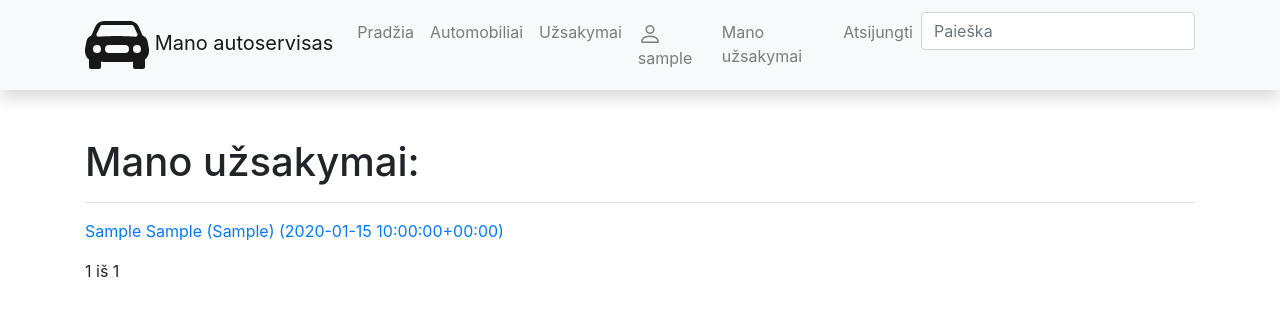
After one commit to TomasNorv/autoservisas_2023_01_naujas, a Django app: page /autoservice/manouzsakymai/ in a window 1280 px wide. The commit adds this page. Shown: the top 316 px of the page. Run offline with Django 4.2, Linux system fonts and the light colour scheme; a user stored in the database is signed in; tables that the repository leaves empty hold one stand-in row (values such as "Sample post"); some libraries are stand-ins or nearby versions.

Commit message:
8: +Padaryti meniu punktą "Mano Užsakymai", kuris vestų į puslapį, kuriame prisijungęs vartotojas galėtų matyti tik savo užsakymus.

```diff
--- a/mysite/autoservice/templates/base.html
+++ b/mysite/autoservice/templates/base.html
@@ -38,8 +38,8 @@
                 <path fill-rule="evenodd" d="M13 14s1 0 1-1-1-4-6-4-6 3-6 4 1 1 1 1h10zm-9.995-.944v-.002.002zM3.022 13h9.956a.274.274 0 00.014-.002l.008-.002c-.001-.246-.154-.986-.832-1.664C11.516 10.68 10.289 10 8 10c-2.29 0-3.516.68-4.168 1.332-.678.678-.83 1.418-.832 1.664a1.05 1.05 0 00.022.004zm9.974.056v-.002.002zM8 7a2 2 0 100-4 2 2 0 000 4zm3-2a3 3 0 11-6 0 3 3 0 016 0z" clip-rule="evenodd"/>
               </svg>
             {{ user.get_username }}</a></li>
-            <li class="nav-item"><a class="nav-link" href="">Mano užsakymai</a></li>
-            <li class="nav-item"><a class="nav-link" href="">Naujas užsakymas</a></li>
+            <li class="nav-item"><a class="nav-link" href="{% url 'mano_uzsakymai' %}">Mano užsakymai</a></li>
+<!--            <li class="nav-item"><a class="nav-link" href="">Naujas užsakymas</a></li>-->
             <li class="nav-item"><a class="nav-link" href="{% url 'logout' %}">Atsijungti</a></li>
           {% else %}
             <li class="nav-item"><a class="nav-link" href="{% url 'login' %}">Prisijungti</a></li>
--- /dev/null
+++ b/mysite/autoservice/templates/user_uzsakymai.html
@@ -0,0 +1,27 @@
+{% extends "base.html" %}
+{% block title %}Mano užsakymai{% endblock %}
+
+{% block content %}
+<h1>Mano užsakymai:</h1>
+{% for uzsakymas in uzsakymai %}
+<hr>
+<p><a href="{% url 'uzsakymas' uzsakymas.pk %}">{{ uzsakymas }}</a></p>
+{% endfor %}
+<div class="pagination">
+    <span class="step-links">
+        {% if page_obj.has_previous %}
+            <a href="?page=1">&laquo; pirmas</a>
+            <a href="?page={{ page_obj.previous_page_number }}">atgal</a>
+        {% endif %}
+
+        <span class="current">
+            {{ page_obj.number }} iš {{ page_obj.paginator.num_pages }}
+        </span>
+
+        {% if page_obj.has_next %}
+            <a href="?page={{ page_obj.next_page_number }}">pirmyn</a>
+            <a href="?page={{ page_obj.paginator.num_pages }}">paskutinis &raquo;</a>
+        {% endif %}
+    </span>
+</div>
+{% endblock %}
--- a/mysite/autoservice/templates/uzsakymas.html
+++ b/mysite/autoservice/templates/uzsakymas.html
@@ -5,6 +5,8 @@
 <ul>
     <li>Automobilis: <b>{{ uzsakymas.automobilis }}</b></li>
     <li>Data: <b>{{ uzsakymas.data }}</b></li>
+    <li>Terminas: <b>{{ uzsakymas.terminas }}</b></li>
+    <li>Vartotojas: <b>{{ uzsakymas.vartotojas }}</b></li>
     <li>Būsena: <b>{{ uzsakymas.get_status_display }}</b></li>
 </ul>
 <hr>
--- a/mysite/autoservice/urls.py
+++ b/mysite/autoservice/urls.py
@@ -8,4 +8,5 @@ urlpatterns = [
     path("uzsakymai/", views.UzsakymasListView.as_view(), name="uzsakymai"),
     path("uzsakymai/<int:pk>", views.UzsakymasDetailView.as_view(), name="uzsakymas"),
     path('search/', views.search, name='search'),
+    path("manouzsakymai/", views.UserUzsakymasListView.as_view(), name="mano_uzsakymai"),
 ]
--- a/mysite/autoservice/views.py
+++ b/mysite/autoservice/views.py
@@ -3,6 +3,7 @@ from .models import Paslauga, Automobilis, Uzsakymas
 from django.views import generic
 from django.core.paginator import Paginator
 from django.db.models import Q
+
 
 # Create your views here.
 def index(request):
@@ -51,7 +52,20 @@ class UzsakymasDetailView(generic.DetailView):
     template_name = "uzsakymas.html"
     context_object_name = "uzsakymas"
 
+
 def search(request):
     query = request.GET.get('query')
-    search_results = Automobilis.objects.filter(Q(klientas__icontains=query) | Q(automobilio_modelis__marke__icontains=query) | Q(automobilio_modelis__modelis__icontains=query) | Q(valstybinis_nr__icontains=query) | Q(vin_kodas__icontains=query))
+    search_results = Automobilis.objects.filter(
+        Q(klientas__icontains=query) | Q(automobilio_modelis__marke__icontains=query) | Q(automobilio_modelis__modelis__icontains=query) | Q(valstybinis_nr__icontains=query) | Q(
+            vin_kodas__icontains=query))
     return render(request, 'search.html', {'automobiliai': search_results, 'query': query})
+
+
+class UserUzsakymasListView(generic.ListView):
+    model = Uzsakymas
+    paginate_by = 3
+    template_name = "user_uzsakymai.html"
+    context_object_name = "uzsakymai"
+
+    def get_queryset(self):
+        return Uzsakymas.objects.filter(vartotojas=self.request.user)
```
